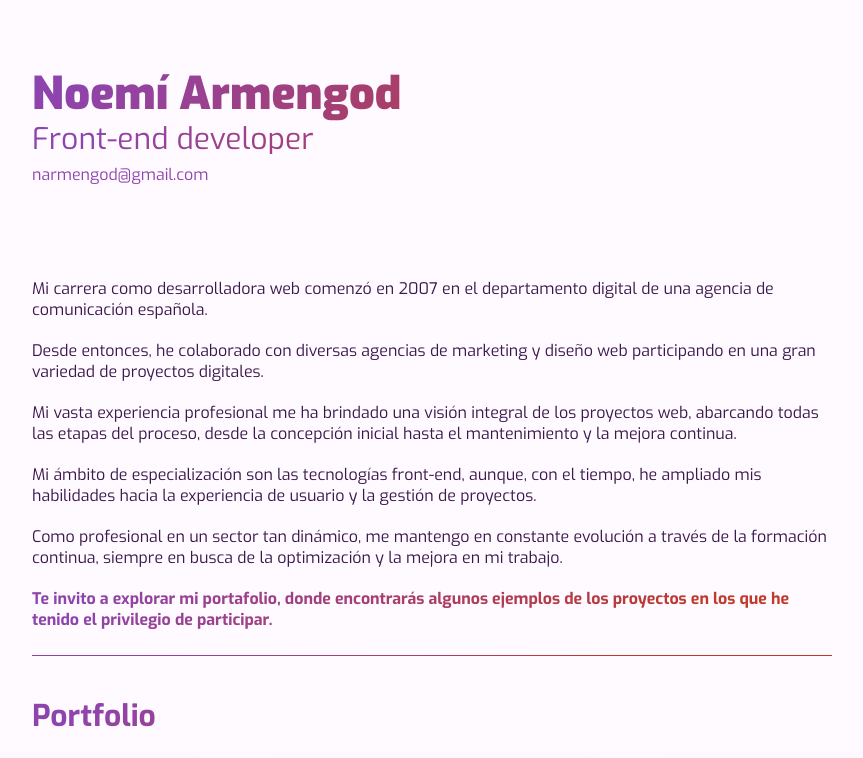
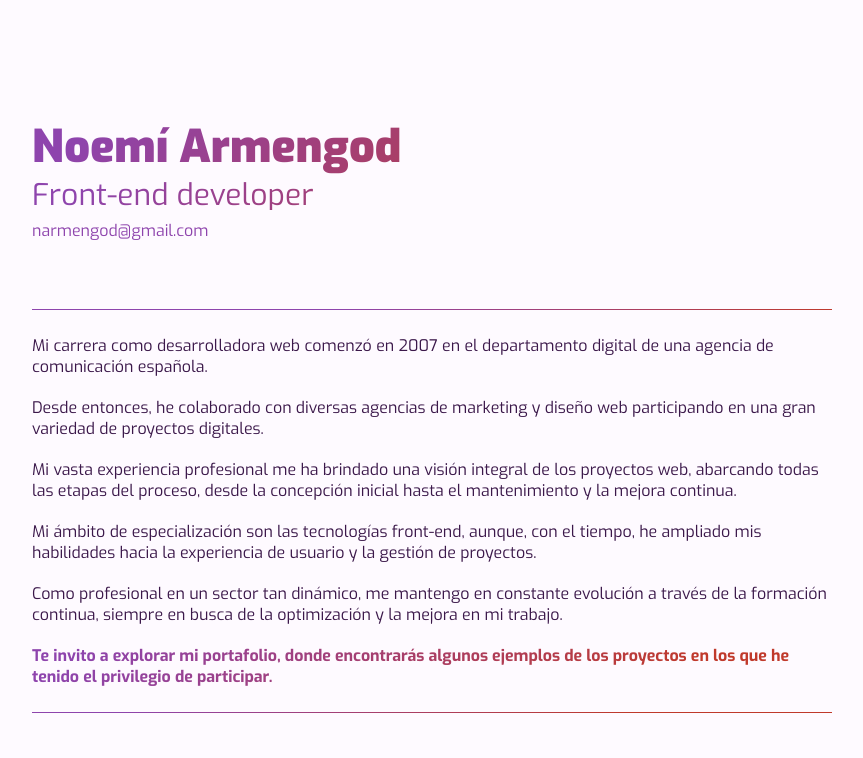
Before and after one commit to NoemiArmengod/portfolio-project, a React (Create React App) app: page / in a window 1280 px wide. Shown: the top 758 px of the page, without its empty margins (208-1071 px from the left). Built offline with nearby package versions, Linux system fonts and the light colour scheme; some icons are missing.

Commit message:
Revisión de márgenes y line-heights

```diff
--- a/src/App.css
+++ b/src/App.css
@@ -37,7 +37,8 @@
 h1 {
   font-size: 45px;
   font-weight: 900;
-  line-height: 1.3;
+  line-height: 1;
+  padding-bottom: 10px;
 }
 
 h2 {
--- a/src/componentes/presentacion/PresentacionStyle.css
+++ b/src/componentes/presentacion/PresentacionStyle.css
@@ -1,7 +1,7 @@
 .presentacion-contenedor {
-    width: 800px;
-    max-width: 100%;
-    margin: 40px auto;
+    width: 100%;
+    max-width: 800px;
+    margin: 0 auto 40px;
 }
 
 .presentacion-datos-personales {
@@ -51,3 +51,11 @@
     -webkit-text-fill-color: transparent;
     margin-bottom: 0;
 }
+
+/* MEDIA QUERIES */
+
+@media (min-width: 768px) {
+    .presentacion-contenedor {
+        margin: 100px auto 40px;
+    }
+}
```
